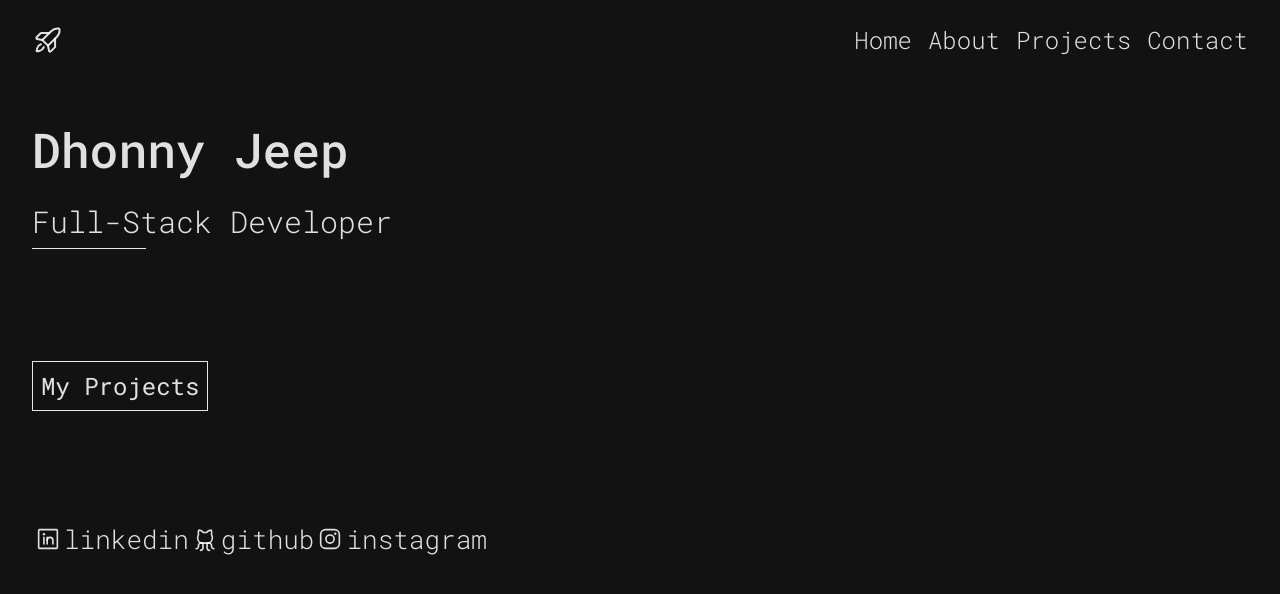
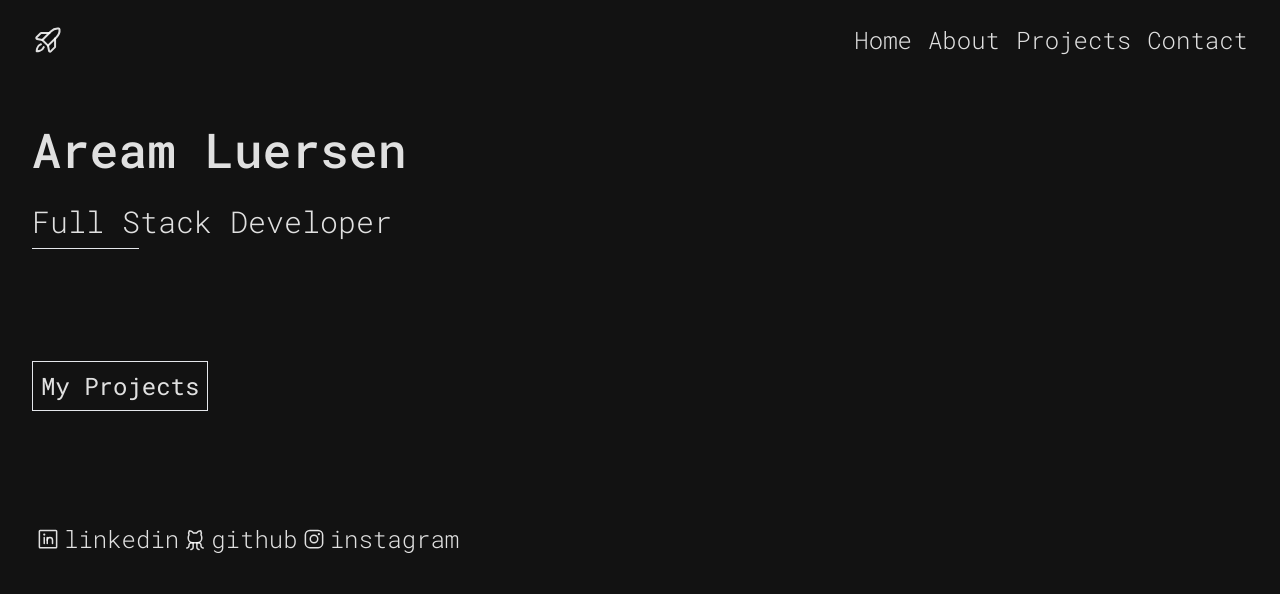
Before and after one commit to areamluersen/my_personal_portfolio, a React (Vite) app: page /new in a window 1280 px wide. Shown: the top 594 px of the page. Built offline with nearby package versions, Linux system fonts and the light colour scheme; a web font is replaced by a local one.

Commit message:
feat: reading data from json

```diff
--- a/src/components/NewLayout/index.tsx
+++ b/src/components/NewLayout/index.tsx
@@ -1,7 +1,9 @@
 import React from 'react';
 import { GithubLogo, InstagramLogo, LinkedinLogo, RocketLaunch } from 'phosphor-react';
+import { devData } from '../../data/DevData';
 
 const NewLayout: React.FC = () => {
+  const { person } = devData;
   return (
     <div className="bg-dark-950 min-h-screen w-full  h-full text-primary font-roboto">
       <div className="px-8 h-20 w-full flex align-middle items-center justify-between">
@@ -26,25 +28,44 @@ const NewLayout: React.FC = () => {
       <div className="flex w-full mt-10 px-8 align-middle items-center">
         <div className="">
           <div className=" grid grid-cols-1">
-            <span className="text-5xl font-medium leading-tight pb-6">Dhonny Jeep</span>
-            <span className="text-3xl font-light">Full-Stack Developer</span>
+            <span className="text-5xl font-medium leading-tight pb-6">
+              {person.name} {person.surname}
+            </span>
+            <span className="text-3xl font-light">{person.title}</span>
             <span className="w-1/4 pt-2 border-b hover:w-2/3 transition-all duration-500 ease-in-out" />
           </div>
           <div className="py-28">
-            <button className="text-2xl font-normal transition-all duration-700 ease-in-out border hover:bg-primary hover:text-black p-2">
+            <button
+              onClick={() =>
+                open(`https://github.com/${person.githubAccount}?tab=repositories`)
+              }
+              className="text-2xl font-normal transition-all duration-700 ease-in-out border hover:bg-primary hover:text-black p-2"
+            >
               My Projects
             </button>
           </div>
           <div className="text-2xl font-light flex transition-all duration-700 ease-in-out">
-            <button className="flex items-center transition-all duration-500 ease-in-out hover:text-linkedin">
+            <a
+              href={person.linkedInAccount}
+              target="_blank"
+              className="flex items-center transition-all duration-500 ease-in-out hover:text-linkedin"
+            >
               <LinkedinLogo className="w-8" /> linkedin
-            </button>
-            <button className="flex items-center transition-all duration-500 ease-in-out hover:text-violet-500">
+            </a>
+            <a
+              href={`https://github.com/${person.githubAccount}`}
+              target="_blank"
+              className="flex items-center transition-all duration-500 ease-in-out hover:text-violet-500"
+            >
               <GithubLogo className="w-8" /> github
-            </button>
-            <button className="flex items-center transition-all duration-500 ease-in-out hover:text-instagram">
+            </a>
+            <a
+              href={person.instagramAccount}
+              target="_blank"
+              className="flex items-center transition-all duration-500 ease-in-out hover:text-instagram"
+            >
               <InstagramLogo className="w-8" /> instagram
-            </button>
+            </a>
           </div>
         </div>
       </div>
```
